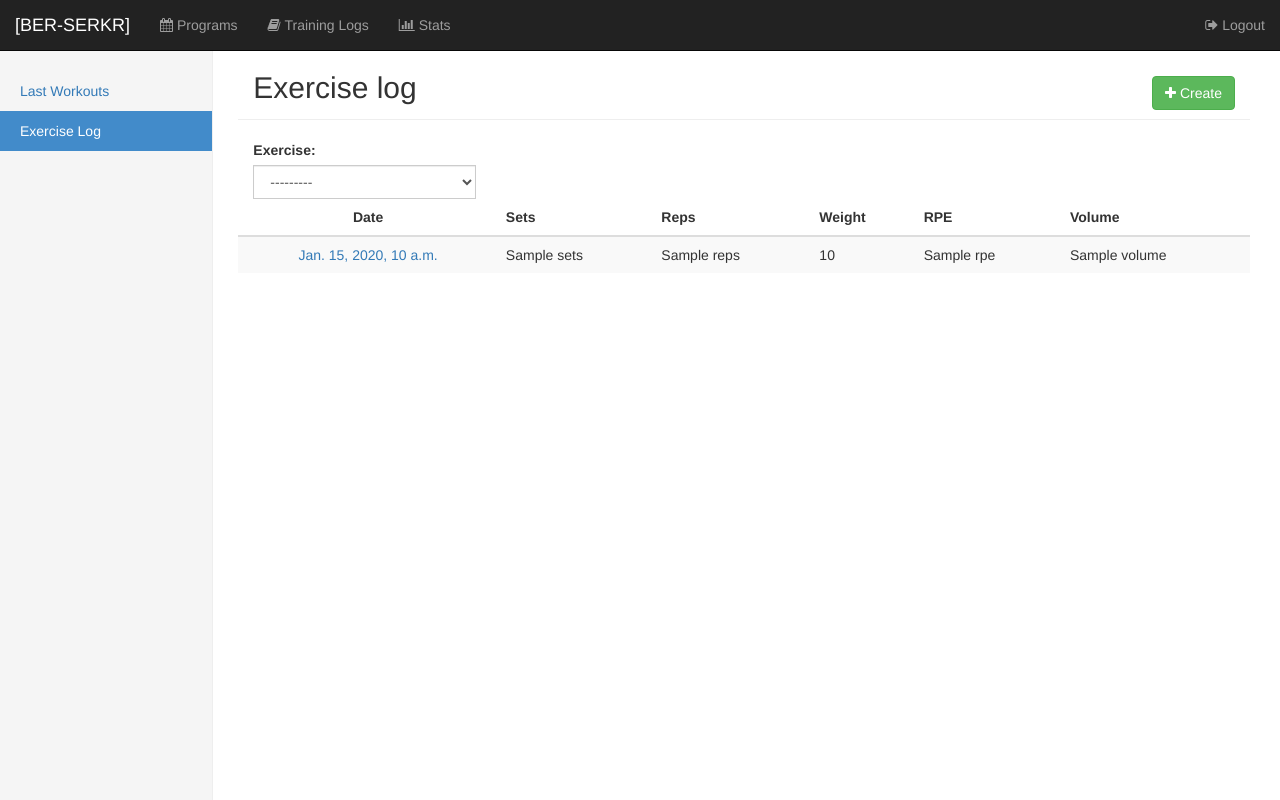
After one commit to rawenihcam/BER-SERKR, a Django app: template hamask/templates/hamask/logs_by_exercise.html in a window 1280 px wide. The commit adds this page. Run offline with Django 3.2, Linux system fonts and the light colour scheme; tables that the repository leaves empty hold one stand-in row (values such as "Sample post"); the template is opened without the code that fills it: values that come from a table or form of the project are taken from there, most other values are stand-ins (such as "Sample title", 1, 10 or a date in 2020); some libraries are stand-ins or nearby versions.

Commit message:
Bug correction and new report

```diff
--- a/hamask/forms.py
+++ b/hamask/forms.py
@@ -57,6 +57,9 @@ class WorkoutExerciseLogForm (ModelForm):
        # Custom fields
        self.fields['exercise'].choices = Exercise.get_exercise_select()
 
+class LogByExerciseForm (forms.Form):
+    exercise = forms.ChoiceField (label='Exercise', choices=Exercise.get_exercise_select())
+
 class StatForm (ModelForm):
     # Redefine constructor to enforce required fields
     def __init__(self, *args, **kwargs):
--- a/hamask/templates/hamask/base.html
+++ b/hamask/templates/hamask/base.html
@@ -9,6 +9,17 @@
         <!-- The above 3 meta tags *must* come first in the head; any other head content must come *after* these tags -->
         <title>BER-SERKR</title>
 
+        <!-- Favicons -->
+        <link rel="shortcut icon" type="image/png" href="{% static 'hamask/images/favicon.png' %}"/>
+        <link rel="apple-touch-icon" sizes="512x512" href="{% static 'hamask/images/favicon.png' %}">
+        <link rel="icon" type="image/png" sizes="512x512" href="{% static 'hamask/images/favicon.png' %}">
+        <link rel="manifest" href="{% static 'hamask/images/manifest.json' %}">
+        <meta name="msapplication-TileColor" content="#FFEB3B">
+        <meta name="msapplication-TileImage" content="{% static 'hamask/images/favicon.png' %}">
+        <meta name="theme-color" content="#FFEB3B">
+        <meta name="mobile-web-app-capable" content="yes">
+        <meta name="apple-mobile-web-app-capable" content="yes">
+
         <!-- Bootstrap and stuff -->
         <link href="{% static 'hamask/css/bootstrap.min.css' %}" rel="stylesheet">
         <link rel="stylesheet" href="https://ajax.googleapis.com/ajax/libs/jqueryui/1.12.1/themes/smoothness/jquery-ui.css">
@@ -18,7 +29,6 @@
         <script src="{% static 'hamask/js/bootstrap.min.js' %}"></script>
 
         <!-- Custom -->
-        <link rel="shortcut icon" type="image/png" href="{% static 'hamask/images/favicon.png' %}"/>
         <link href="{% static 'hamask/css/custom.css' %}" rel="stylesheet">
         <script src="{% static 'hamask/js/custom.js' %}"></script>
     </head>
--- a/hamask/templates/hamask/logs.html
+++ b/hamask/templates/hamask/logs.html
@@ -6,7 +6,8 @@
 
 <div class="col-sm-3 col-md-2 sidebar">
     <ul class="nav nav-sidebar">
-        <li class="active"><a href="#">Last workouts</a></li>
+        <li class="active"><a href="#">Last Workouts</a></li>
+        <li><a href="{% url 'hamask:logs_by_exercise' %}">Exercise Log</a></li>
     </ul>
 </div>
 
@@ -51,7 +52,7 @@
                 </tbody>
             </table>
         {% else %}
-            <p>Start a program or <a href="{% url 'hamask:log_update' log.id %}">enter a log</a></p>
+            <p>Start a program or enter a log</a></p>
         {% endif %}
     </div>
 </div>
--- /dev/null
+++ b/hamask/templates/hamask/logs_by_exercise.html
@@ -0,0 +1,71 @@
+{% extends 'hamask/base.html' %}
+
+{% block content %}
+<form id="form" method="post">
+{% csrf_token %}
+
+<div class="col-sm-3 col-md-2 sidebar">
+    <ul class="nav nav-sidebar">
+        <li><a href="{% url 'hamask:logs' %}">Last Workouts</a></li>
+        <li class="active"><a href="#">Exercise Log</a></li>
+    </ul>
+</div>
+
+<div class="col-sm-9 col-sm-offset-3 col-md-10 col-md-offset-2">
+
+<div class="row page-header">
+    <div class="col-xs-6">
+        <h1>Exercise log</h1>
+    </div>
+    <div class="col-xs-6">
+        <button type="submit" form="form" name="create_log" class="btn btn-success right"><i class="fa fa-plus"></i>&nbsp;Create</button>
+    </div>
+</div>
+
+<div class="row">
+    <div class="col-sm-12">
+        {% include 'hamask/form.html' with field=form.exercise div_class='col-sm-12 col-md-4 col-lg-3' %}
+    </div>
+</div>
+
+<div class="row">
+    <div class="col-sm-12">
+        {% if logs %}
+            <table class="table table-striped">
+                <thead>
+                    <tr>
+                        <th class="center">Date</th>
+                        <th class="">Sets</th>
+                        <th class="">Reps</th>
+                        <th class="">Weight</th>
+                        <th class="">RPE</th>
+                        <th class="">Volume</th>
+                    </tr>
+                </thead>
+
+                <tbody>
+                {% for log in logs %}
+                    <tr>
+                      <td class="center"><a href="{% url 'hamask:log_update' log.workout_log.id%}">{{ log.workout_log.workout_date }}</a></td>
+                      <td>{{ log.sets }}</td>
+                      <td>{{ log.reps }}</td>
+                      <td>{{ log.weight_formt }}</td>
+                      <td>{% if log.rpe %}{{ log.rpe }}{% endif %}</td>
+                      <td>{{ log.volume }}</td>
+                    </tr>
+                {% endfor %}
+                </tbody>
+            </table>
+        {% endif %}
+    </div>
+</div>
+</div>
+</form>
+
+<!-- Scripts -->
+<script>
+    $('#id_exercise').on('input', function() {
+        $("#form").submit();
+    });
+</script>
+{% endblock %}
--- a/hamask/templates/hamask/stat.html
+++ b/hamask/templates/hamask/stat.html
@@ -2,6 +2,8 @@
 
 {% block content %}
 <div class="container">
+<form method="post">
+
 <div class="row page-header">
     <div class="col-xs-6">
         <h1>Log your PRs</h1>
@@ -16,7 +18,6 @@
     </div>
 </div>
 
-<form method="post">
     {% csrf_token %}
 
     {{ form.non_field_errors }}
--- a/hamask/urls.py
+++ b/hamask/urls.py
@@ -20,6 +20,8 @@ urlpatterns = [
     url(r'^ajax/delete_exercise_log/', views.delete_exercise_log, name='delete_exercise_log'),
 	url(r'^logs/log/(?P<pk>[0-9]+)', views.log_update, name='log_update'),
 	url(r'^logs/', views.logs, name='logs'),
+	url(r'^logs_by_exercise/(?P<exercise>[0-9]+)', views.logs_by_exercise, name='logs_by_exercise'),
+	url(r'^logs_by_exercise/', views.logs_by_exercise, name='logs_by_exercise'),
 	url(r'^stats/stat/(?P<pk>[0-9]+)', views.stat_update, name='stat_update'),
 	url(r'^stats/stat/', views.stat_create, name='stat_create'),
 	url(r'^stats/', views.stats, name='stats'),
```
Also changed, not shown: hamask/models.py (+35 -2 lines), hamask/views.py (+31 -0 lines), hamask/static/hamask/images/manifest.json (added).
